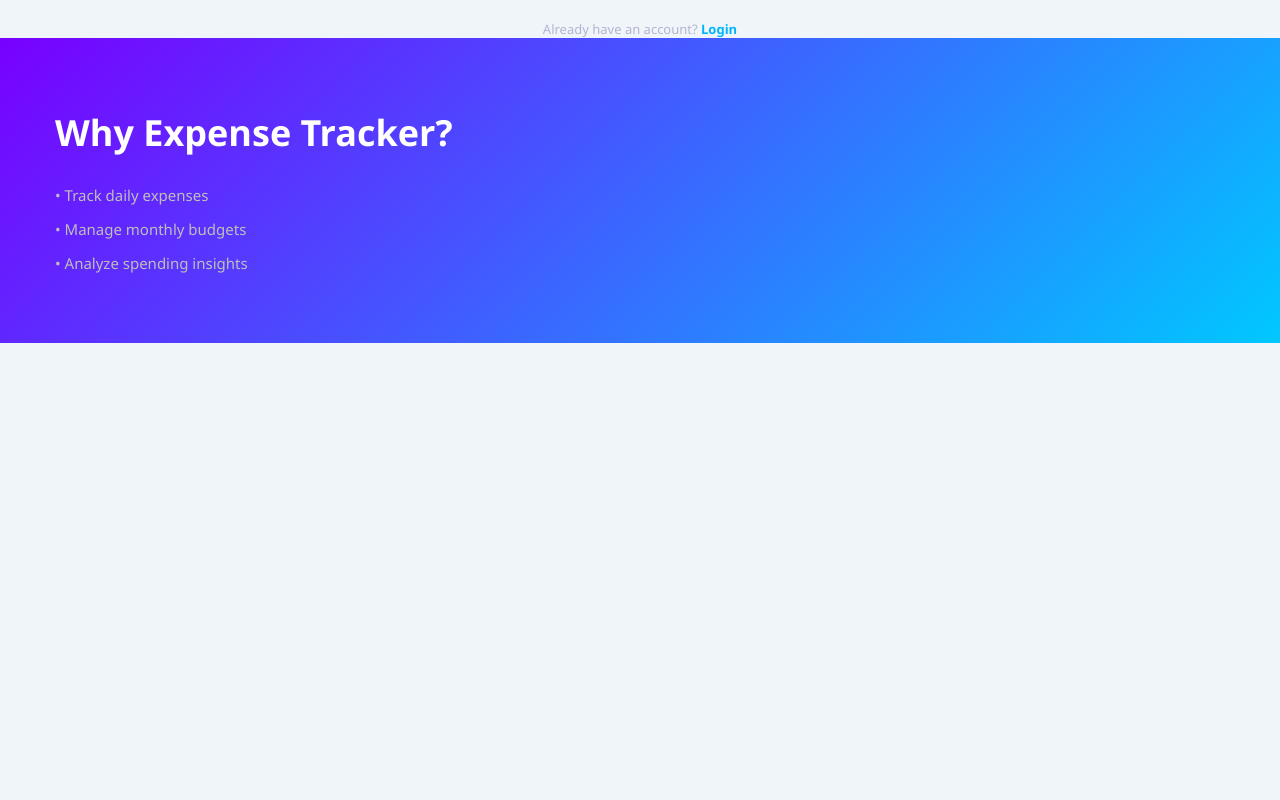
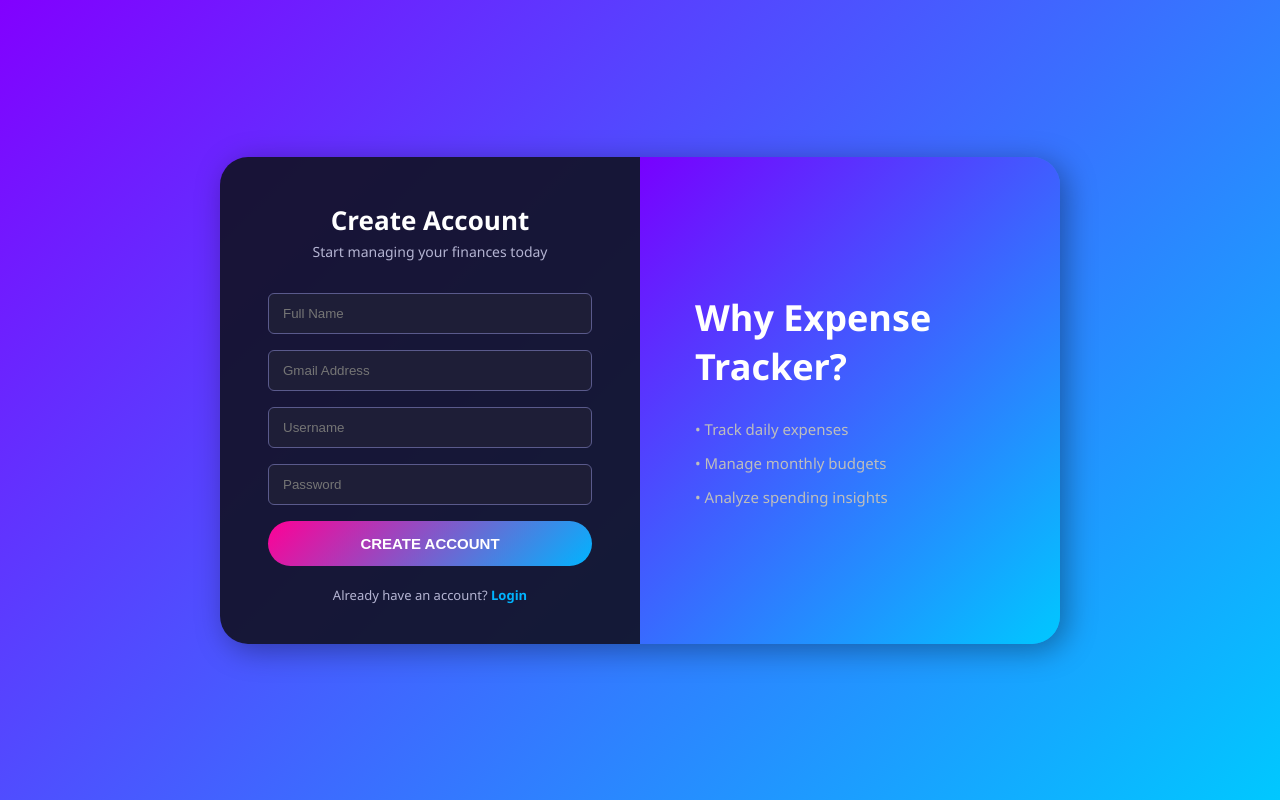
Before and after one commit to safi633/PocketSplit, a website: page frontend/index.html in a window 1280 px wide. Both pictures are taken after a click on the link "Sign up". Drawn offline with Linux system fonts and the light colour scheme.

Commit message:
Add signup page with input fields and button

```diff
--- a/frontend/index.html
+++ b/frontend/index.html
@@ -28,7 +28,16 @@
     </div>
   </div>
 
-
+  <div class="auth-page" id="signupPage">
+    <div class="glass-card">
+      <div class="auth-left">
+        <div class="auth-title">Create Account</div>
+        <div class="auth-subtitle">Start managing your finances today</div>
+        <input class="auth-input" id="suName" type="text" placeholder="Full Name" autocomplete="name" />
+        <input class="auth-input" id="suEmail" type="text" placeholder="Gmail Address" autocomplete="email" />
+        <input class="auth-input" id="suUser" type="text" placeholder="Username" autocomplete="username" minlength="3" maxlength="16" />
+        <input class="auth-input" id="suPass" type="password" placeholder="Password" autocomplete="new-password" />
+        <button class="grad-btn" onclick="doSignup()">CREATE ACCOUNT</button>
         <div class="auth-switch">Already have an account? <a onclick="showPage('loginPage')">Login</a></div>
       </div>
       <div class="auth-right">
```
